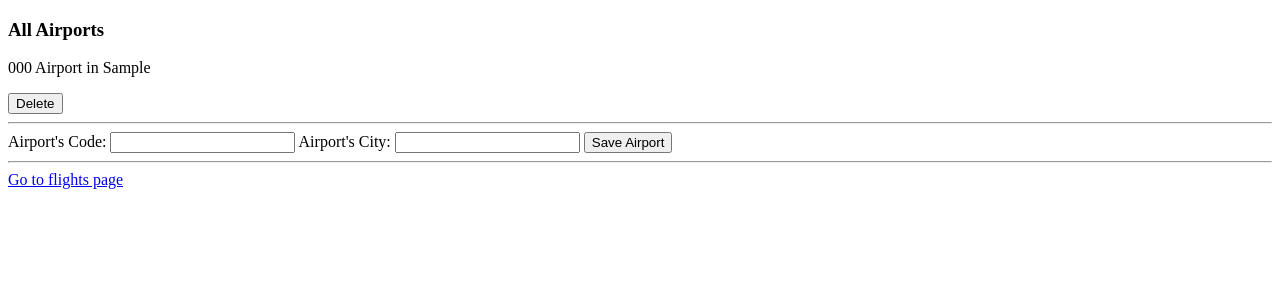
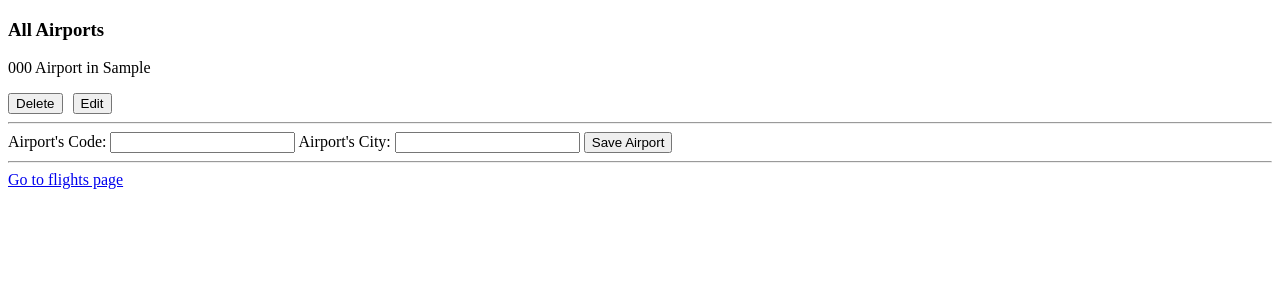
Before and after one commit to Ndugere/Airline_APP, a Django app: page /flights/airports in a window 1280 px wide. Shown: the top 300 px of the page. Run offline with Django 5.2, Linux system fonts and the light colour scheme; tables that the repository leaves empty hold one stand-in row (values such as "Sample post").

Commit message:
Added the ability to edit Airport

```diff
--- a/flights/templates/flights/list_airport.html
+++ b/flights/templates/flights/list_airport.html
@@ -4,10 +4,13 @@
 <h3>All Airports </h3>
 {% for airport in airports %}
 <p> {{ airport.code }} Airport in {{ airport.city }}  </p>
-<form action="{% url 'delete_airport' airport.id %}" method="post">
-    {%csrf_token %}
-    <button type="submit">Delete</button>
-</form>
+<div style="display: flex; gap: 10px;">
+    <form action="{% url 'delete_airport' airport.id %}" method="post">
+        {% csrf_token %}
+        <button type="submit">Delete</button>
+    </form>
+    <a href="{% url 'edit_airport' airport.id %}"><button type="button">Edit</button></a>
+</div>
 {% empty %}
 <p>No Airport in the database</p>
 {% endfor %}
--- a/flights/urls.py
+++ b/flights/urls.py
@@ -12,6 +12,7 @@ urlpatterns = [
     path("airports", views.list_airports, name="list_airports"),
     path("add_airport", views.add_airport, name= "add_airport"),
     path("delete_airport/<int:airport_id>", views.delete_airport, name= "delete_airport"),
+    path("edit_airport/<int:airport_id>", views.edit_airport, name= "edit_airport"),
 
     #flights routes
     path("", views.index, name= "index"),
--- a/flights/views.py
+++ b/flights/views.py
@@ -1,4 +1,4 @@
-from django.shortcuts import render
+from django.shortcuts import get_object_or_404, render
 from django.http import HttpResponseRedirect
 from django.urls import reverse
 from .models import Airport, Flight, Passenger
@@ -51,6 +51,25 @@ def delete_airport(request, airport_id):
             airport_to_delete.delete()
         return HttpResponseRedirect(reverse("list_airports"))
 
+def edit_airport(request, airport_id):
+    airport_to_edit = get_object_or_404(Airport, pk= airport_id)
+    if request.method ==  "POST":
+        code = request.POST.get("code")
+        city = request.POST.get("city")
+        if code and city:
+            airport_to_edit.code = code
+            airport_to_edit.city = city
+            airport_to_edit.save()
+            return HttpResponseRedirect(reverse("list_airports"))
+        return render(request, "flights/edit_airport.html", {
+            "airport": airport_to_edit,
+            "messege": "Both code and city are required"
+        })
+    return render(request, "flights/edit_airport.html", {
+        "airport": airport_to_edit
+    })
+
+
 ### Views about Flights
 def index(request):
     return render( request,
```
Also changed, not shown: flights/templates/flights/edit_airport.html (added, +20 -0 lines).
